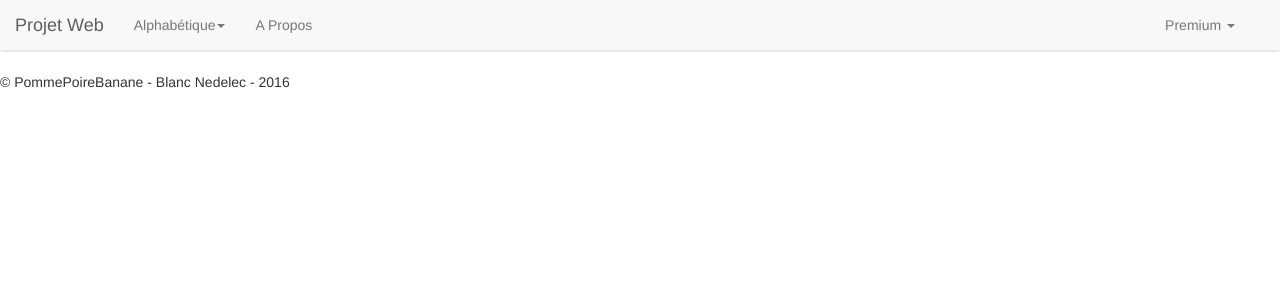
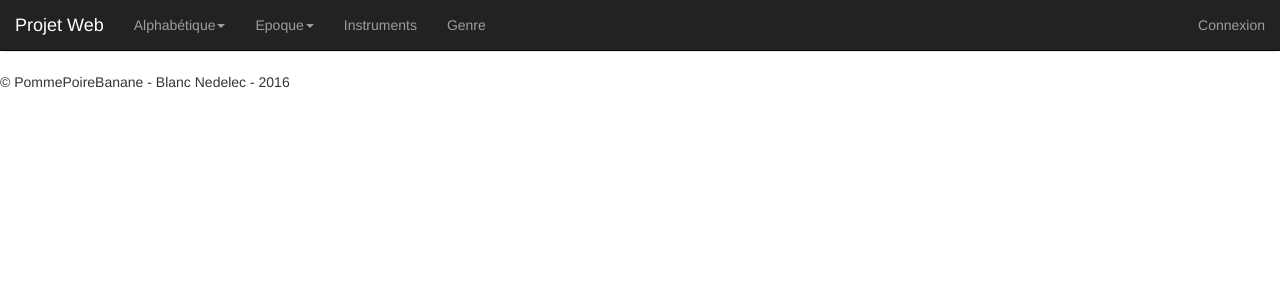
Before and after one commit to GuillaumeNed33/Projet-Web-S3, a PHP site: page / in a window 1280 px wide. Shown: the top 300 px of the page. Run offline with PHP 8.4, Linux system fonts and the light colour scheme; some libraries are stand-ins or nearby versions.

Commit message:
clean navbar

```diff
--- a/assets/header.php
+++ b/assets/header.php
@@ -14,14 +14,14 @@
 </head>
 <body>
   <header>
-      <nav class="navbar navbar-default navbar-fixed-top" role="navigation">
+      <nav class="navbar navbar-inverse navbar-fixed-top" role="navigation">
           <div class="container-fluid">
 
               <div class="navbar-header">
-                  <button type="button" class="navbar-toggle" data-toggle="collapse" data-target="#bs-example-navbar-collapse-1">
+                  <!--<button type="button" class="navbar-toggle" data-toggle="collapse" data-target="#bs-example-navbar-collapse-1">
                       <span class="sr-only">Toggle navigation</span>
                       <i class="icon-menu"></i> Menu
-                  </button>
+                  </button>-->
                   <a class="navbar-brand" href="/">Projet Web</a>
               </div>
 
@@ -30,35 +30,32 @@
                       <li class="dropdown">
                           <a href="#" class="dropdown-toggle" data-toggle="dropdown">Alphabétique<b class="caret"></b></a>
                           <ul class="dropdown-menu">
-                              <li><a href"#">Compositeurs</a></li>
+                              <li><a href="#">Compositeurs</a></li>
                               <li><a href="#">Interprètes</a></li>
                               <li><a href="#">Chefs d'Orchestre</a></li>
                               <li><a href="#">Orchestres</a></li>
                           </ul>
                       </li>
-                      <li>
-                          <a href="#" title="A propos, rapport du projet">A Propos</a>
-                      </li>
-                  </ul>
-                  <ul class="nav navbar-nav navbar-right">
                       <li class="dropdown">
-                          <a href="#" class="dropdown-toggle" data-toggle="dropdown" title="Premium Bootstrap Themes &amp; Templates"><i class="icon-star"></i> Premium <b class="caret"></b></a>
+                          <a href="#" class="dropdown-toggle" data-toggle="dropdown">Epoque<b class="caret"></b></a>
                           <ul class="dropdown-menu">
-                              <li>
-                                  <a href="#"><i class="icon-pencil fa-fw"></i> Custom Bootstrap Design Services</a>
-                              </li>
-                              <li>
-                                  <a href="https://wrapbootstrap.com/?ref=StartBootstrap"><i class="icon-handbag fa-fw"></i> WrapBootstrap - Premium Bootstrap Themes</a>
-                              </li>
+                              <li><a href"#">Compositeurs</a></li>
+                              <li><a href="#">Interprètes</a></li>
                           </ul>
                       </li>
                       <li>
-                          <a href="#" data-toggle="modal" data-target="#searchModal"><i class="icon-magnifier"></i> <span class="hidden-lg hidden-md hidden-sm">Search Themes</span></a>
+                          <a href="#">Instruments</a>
                       </li>
+                      <li>
+                          <a href="#">Genre</a>
+                      </li>
+                  </ul>
+
+                  <ul class="nav navbar-nav navbar-right">
+                      <li><a href="#">Connexion</a></li>
                   </ul>
               </div>
 
           </div>
-
       </nav>
   </header>
```
